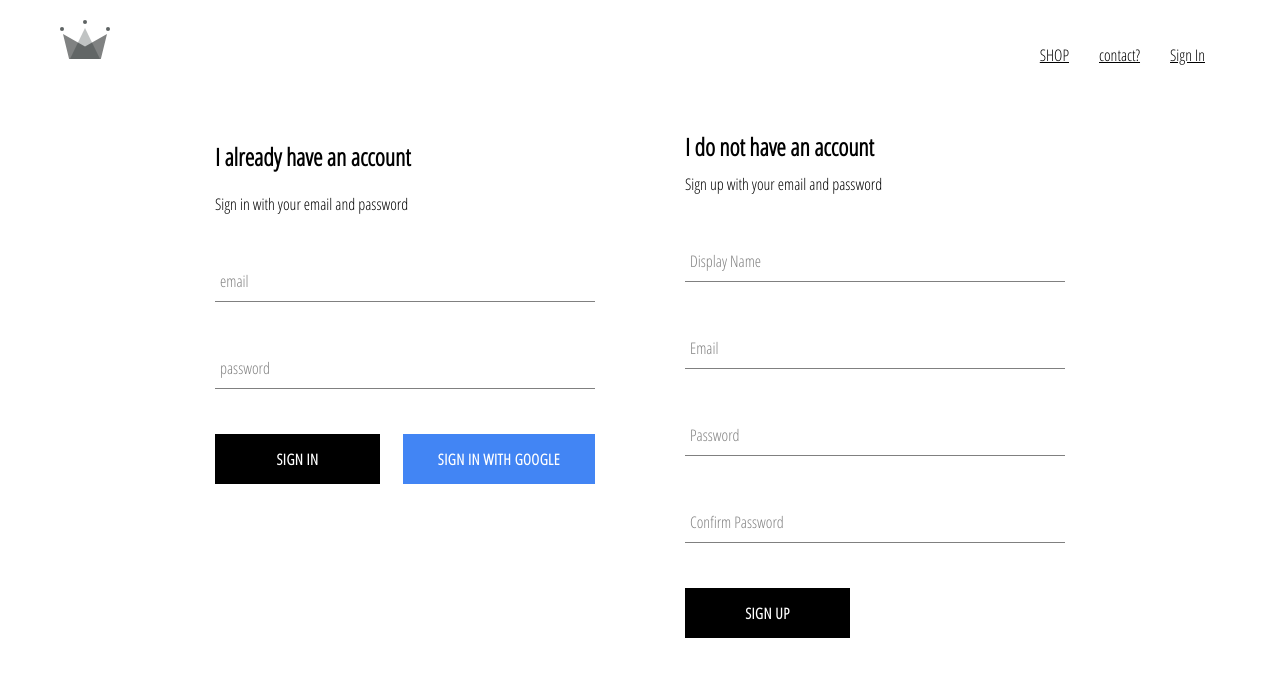
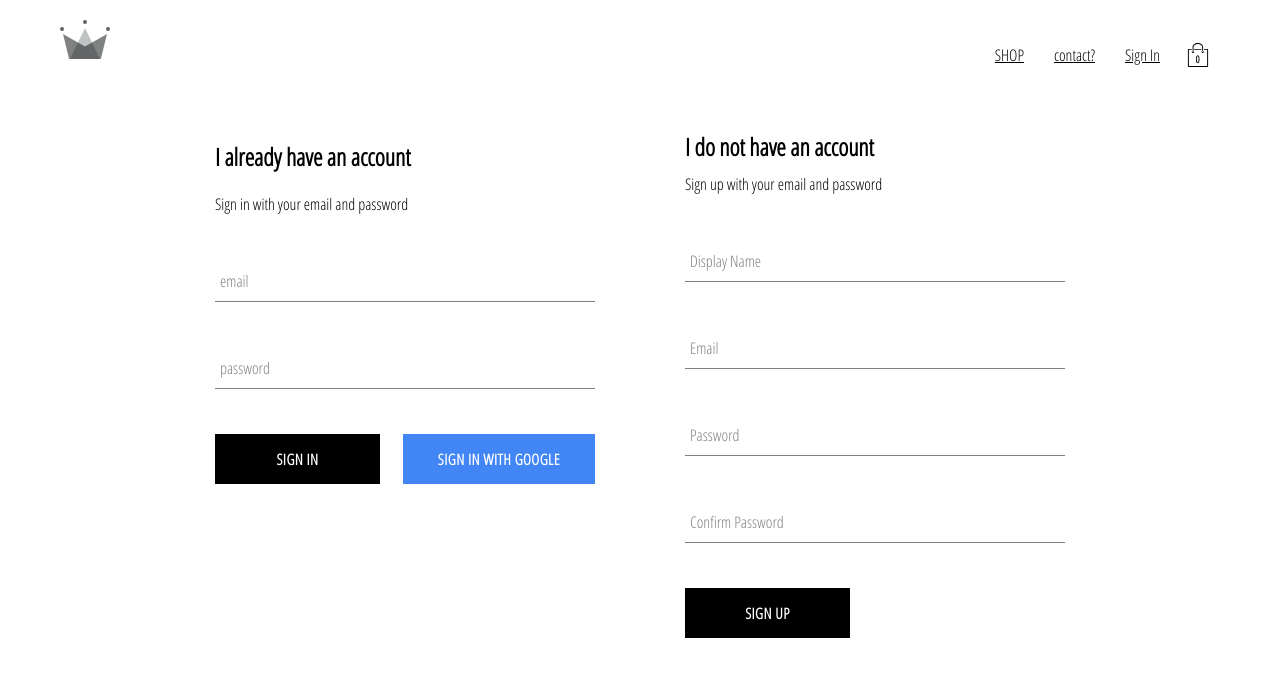
Before and after one commit to snowpeech/ecomm, a React (Create React App) app: page /signin in a window 1280 px wide. Shown: the top 676 px of the page. Built offline with nearby package versions, Linux system fonts and the light colour scheme; no server answers.

Commit message:
added bag icon into header

```diff
--- /dev/null
+++ b/src/components/cart-icon.component.jsx
@@ -0,0 +1,14 @@
+import React from "react";
+
+import { ReactComponent as ShoppingIcon } from "../assets/shopping-bag.svg";
+
+import "../styles/cart-icon.styles.scss";
+
+const CartIcon = () => (
+  <div className='cart-icon'>
+    <ShoppingIcon className='shopping-icon' />
+    <span className='item-count'>0</span>
+  </div>
+);
+
+export default CartIcon;
--- a/src/components/header.component.jsx
+++ b/src/components/header.component.jsx
@@ -1,9 +1,10 @@
 import React from "react";
 import { Link } from "react-router-dom";
-import {connect} from 'react-redux';
+import { connect } from "react-redux";
 
 import { ReactComponent as Logo } from "../assets/crown.svg";
 import { auth } from "../firebase/firebase.utils";
+import CartIcon from "./cart-icon.component";
 
 import "../styles/header.styles.scss";
 
@@ -30,12 +31,11 @@
           Sign In
         </Link>
       )}
+      <CartIcon />
     </div>
   </div>
 );
 
-const mapStateToProps = state => (
-  { currentUser: state.user.currentUser}
-)
+const mapStateToProps = state => ({ currentUser: state.user.currentUser });
 
 export default connect(mapStateToProps)(Header);
--- /dev/null
+++ b/src/styles/cart-icon.styles.scss
@@ -0,0 +1,21 @@
+.cart-icon {
+  width: 45px;
+  height: 45px;
+  position: relative;
+  display: flex;
+  align-items: center;
+  justify-content: center;
+  cursor: pointer;
+
+  .shopping-icon {
+    width: 24px;
+    height: 24px;
+  }
+
+  .item-count {
+    position: absolute;
+    font-size: 10px;
+    font-weight: bold;
+    bottom: 12px;
+  }
+}
```
Also changed, not shown: src/assets/shopping-bag.svg (added).
